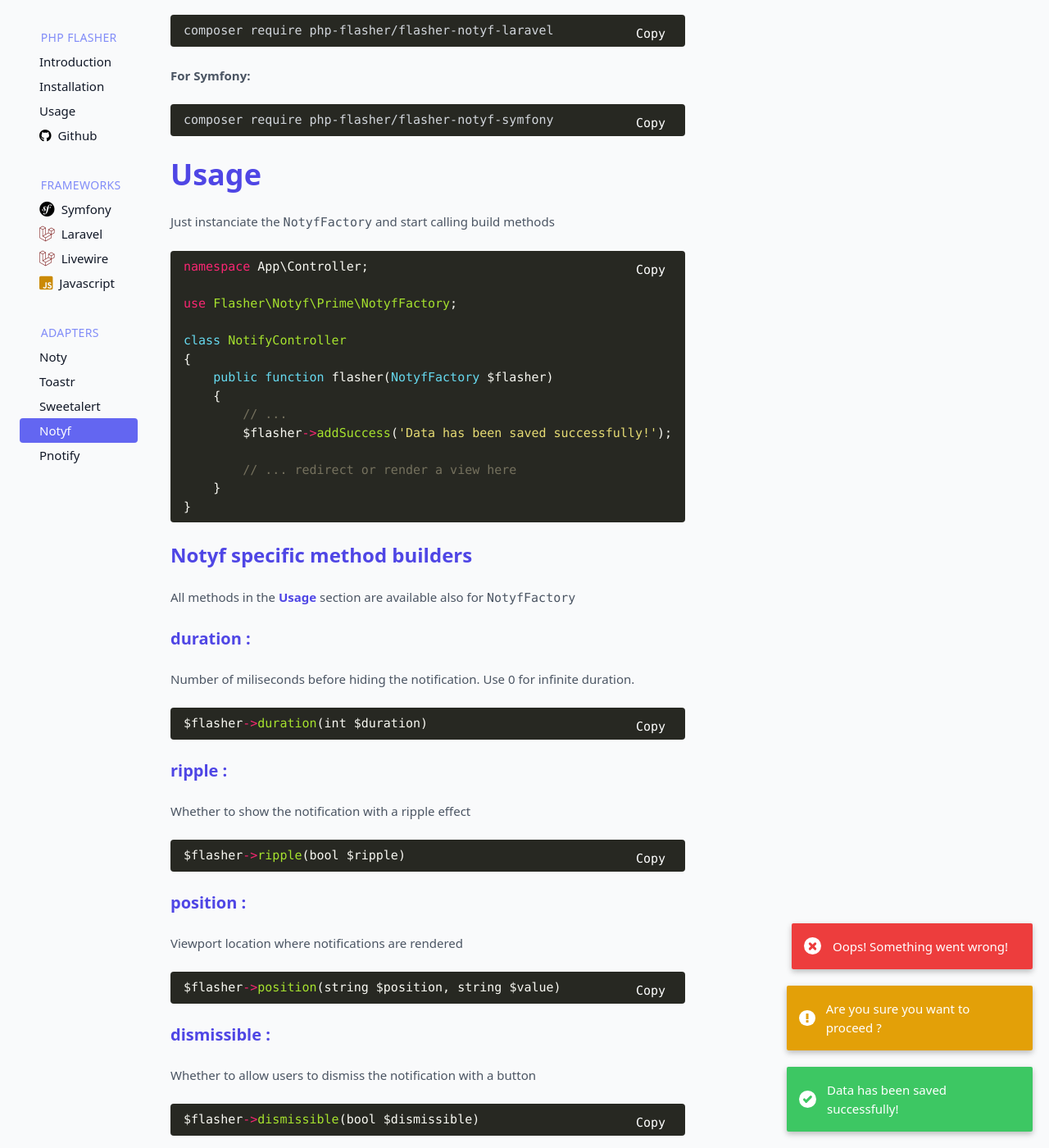
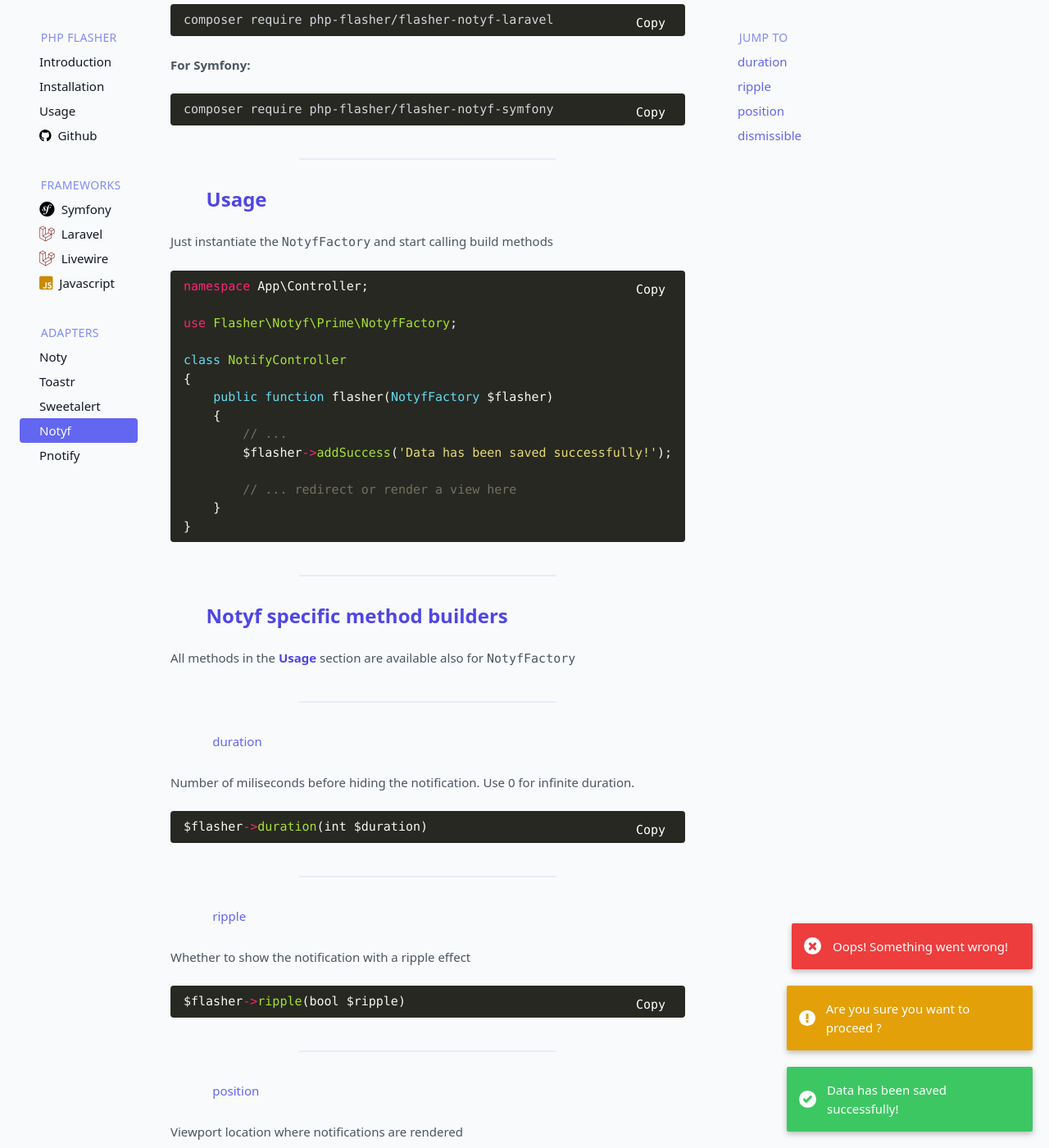
Before and after one commit to php-flasher/php-flasher.github.io, a Jekyll site: the page built from docs/adapter/notyf.md, in a window 1280 px wide and 1400 px high, scrolled down 516 px. Shown: the whole window at 82% size. Built offline with Jekyll 4.4.1, drawn with Linux system fonts in a browser that asks for light colours; some web fonts are replaced.

Commit message:
add anchor links to notyf adapter page

````diff
--- a/docs/adapter/notyf.md
+++ b/docs/adapter/notyf.md
@@ -5,7 +5,7 @@
 updated_at: 2022-05-08
 ---
 
-# Installation
+## <i class="fa-duotone fa-list-radio"></i> Installation
 
 For more information about notyf click <a href="https://carlosroso.com/notyf/">here</a>.
 
@@ -24,9 +24,11 @@
 composer require php-flasher/flasher-notyf-symfony
 ```
 
-# Usage
+---
 
-Just instanciate the `NotyfFactory` and start calling build methods
+## <i class="fa-duotone fa-list-radio"></i> Usage
+
+Just instantiate the `NotyfFactory` and start calling build methods
 
 ```php
 namespace App\Controller;
@@ -45,30 +47,43 @@
 }
 ```
 
-## Notyf specific method builders
+---
+
+## <i class="fa-duotone fa-list-radio"></i> Notyf specific method builders
 
 All methods in the **[Usage](/docs/usage/)** section are available also for `NotyfFactory`
 
+---
 
-### duration :
+<p id="method-duration"><a href="#method-duration" class="anchor"><i class="fa-duotone fa-link"></i> duration</a></p>
+
 Number of miliseconds before hiding the notification. Use 0 for infinite duration.
 ```php
 $flasher->duration(int $duration)
 ```
 
-### ripple :
+---
+
+<p id="method-ripple"><a href="#method-ripple" class="anchor"><i class="fa-duotone fa-link"></i> ripple</a></p>
+
 Whether to show the notification with a ripple effect
 ```php
 $flasher->ripple(bool $ripple)
 ```
 
-### position :
+---
+
+<p id="method-position"><a href="#method-position" class="anchor"><i class="fa-duotone fa-link"></i> position</a></p>
+
 Viewport location where notifications are rendered
 ```php
 $flasher->position(string $position, string $value)
 ```
 
-### dismissible :
+---
+
+<p id="method-dismissible"><a href="#method-dismissible" class="anchor"><i class="fa-duotone fa-link"></i> dismissible</a></p>
+
 Whether to allow users to dismiss the notification with a button
 ```php
 $flasher->dismissible(bool $dismissible)
````
